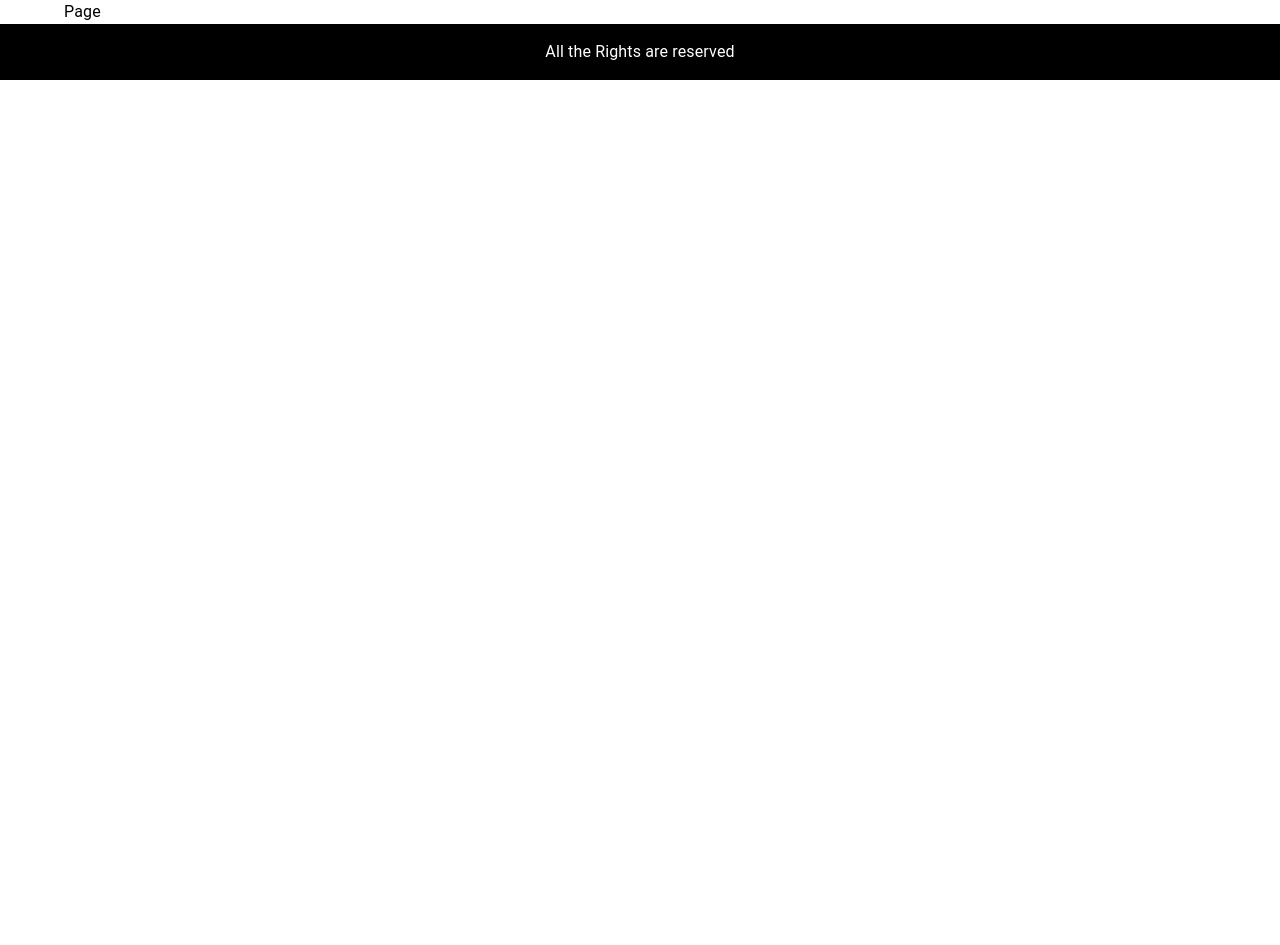
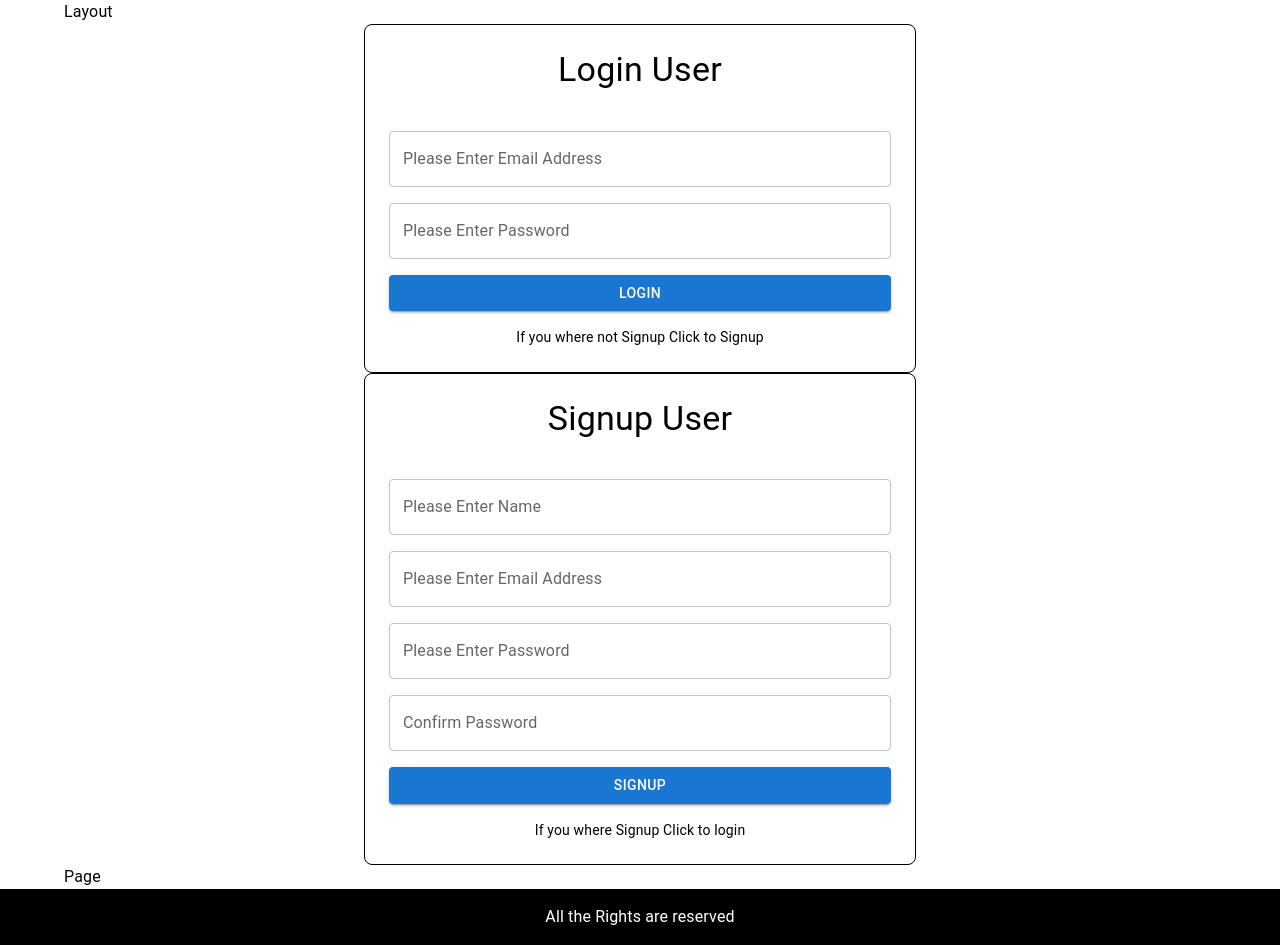
Before and after one commit to rajprakash9695/blogify, a React (Vite) app: page / in a window 1280 px wide. Before the commit the page ends 800 px from the top, so only its background shows below. Built offline with nearby package versions, Linux system fonts and the light colour scheme.

Commit message:
login signup complete

```diff
--- a/package.json
+++ b/package.json
@@ -14,6 +14,7 @@
     "@emotion/styled": "^11.11.0",
     "@mui/icons-material": "^5.14.12",
     "@mui/material": "^5.14.12",
+    "formik": "^2.4.5",
     "react": "^18.2.0",
     "react-dom": "^18.2.0"
   },
--- a/src/App.tsx
+++ b/src/App.tsx
@@ -1,13 +1,18 @@
 import "./App.css";
-import Layout from "./layout/Layout";
+
 import Pages from "./pages";
 import Footer from "./components/Footer";
 import { Box } from "@mui/material";
+import Layout from "./layout/Layout";
+import Login from "./components/Login";
+import Signup from "./components/Signup";
 
 function App() {
   return (
     <Box>
       <Layout />
+      <Login />
+      <Signup />
       <Pages />
       <Footer />
     </Box>
--- a/src/components/Footer.tsx
+++ b/src/components/Footer.tsx
@@ -2,7 +2,12 @@ import { Box, Typography } from "@mui/material";
 
 function Footer() {
   return (
-    <Box bgcolor={"ActiveBorder"} color={"white"} p={2} position={"relative"}>
+    <Box
+      bgcolor={"ActiveBorder"}
+      color={"white"}
+      p={2}
+      sx={{ position: "relative", bottom: "0" }}
+    >
       <Typography textAlign={"center"}>All the Rights are reserved</Typography>
     </Box>
   );
--- /dev/null
+++ b/src/components/Login.tsx
@@ -0,0 +1,36 @@
+import { Box, Button, Container, TextField, Typography } from "@mui/material";
+
+function Login() {
+  return (
+    <Container maxWidth="sm">
+      <Box
+        padding={3}
+        border={1}
+        borderRadius={2}
+        textAlign={"center"}
+        gap={2}
+        display={"flex"}
+        flexDirection={"column"}
+      >
+        <Typography variant="h4" mb={3}>
+          Login User
+        </Typography>
+        <TextField
+          variant="outlined"
+          fullWidth
+          label="Please Enter Email Address"
+        />
+        <TextField variant="outlined" fullWidth label="Please Enter Password" />
+        <Button type="submit" variant="contained">
+          Login
+        </Button>
+
+        <Typography variant="body2">
+          If you where not Signup Click to Signup
+        </Typography>
+      </Box>
+    </Container>
+  );
+}
+
+export default Login;
--- /dev/null
+++ b/src/components/Signup.tsx
@@ -0,0 +1,38 @@
+import { Box, Button, Container, TextField, Typography } from "@mui/material";
+
+function Signup() {
+  return (
+    <Container maxWidth="sm">
+      <Box
+        padding={3}
+        border={1}
+        borderRadius={2}
+        textAlign={"center"}
+        gap={2}
+        display={"flex"}
+        flexDirection={"column"}
+      >
+        <Typography variant="h4" mb={3}>
+          Signup User{" "}
+        </Typography>
+        <TextField variant="outlined" fullWidth label="Please Enter Name" />
+        <TextField
+          variant="outlined"
+          fullWidth
+          label="Please Enter Email Address"
+        />
+        <TextField variant="outlined" fullWidth label="Please Enter Password" />
+        <TextField variant="outlined" fullWidth label="Confirm  Password" />
+        <Button type="submit" variant="contained">
+          Signup
+        </Button>
+
+        <Typography variant="body2">
+          If you where Signup Click to login
+        </Typography>
+      </Box>
+    </Container>
+  );
+}
+
+export default Signup;
--- a/src/layout/Layout.tsx
+++ b/src/layout/Layout.tsx
@@ -10,7 +10,7 @@ function Layout() {
         <meta name="author" content={author} />
         <title>{title}</title> */}
       </div>
-      <Typography></Typography>
+      <Typography>Layout</Typography>
     </Container>
   );
 }
```
Also changed, not shown: 1 other file (tests, documents, lock files or other folders).
